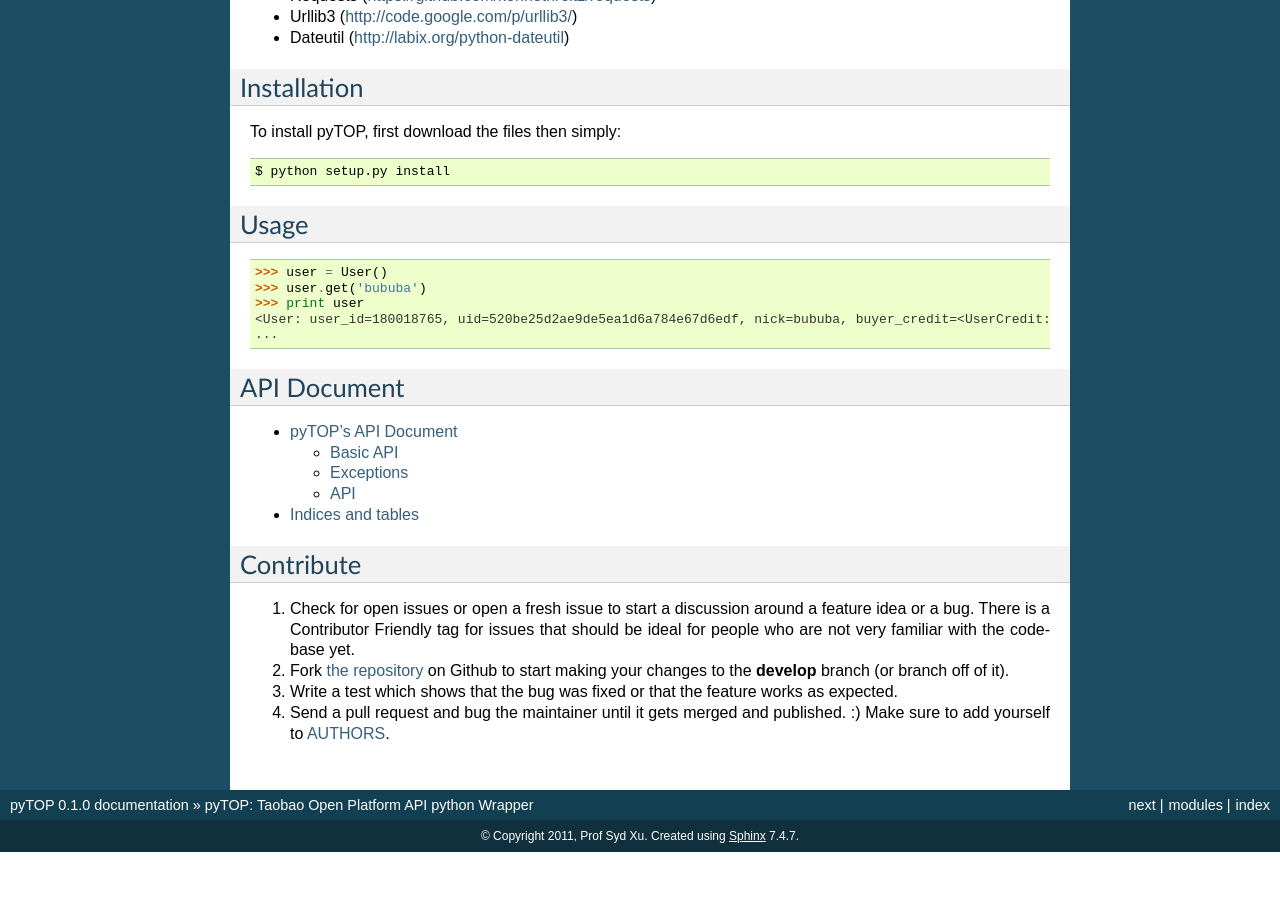
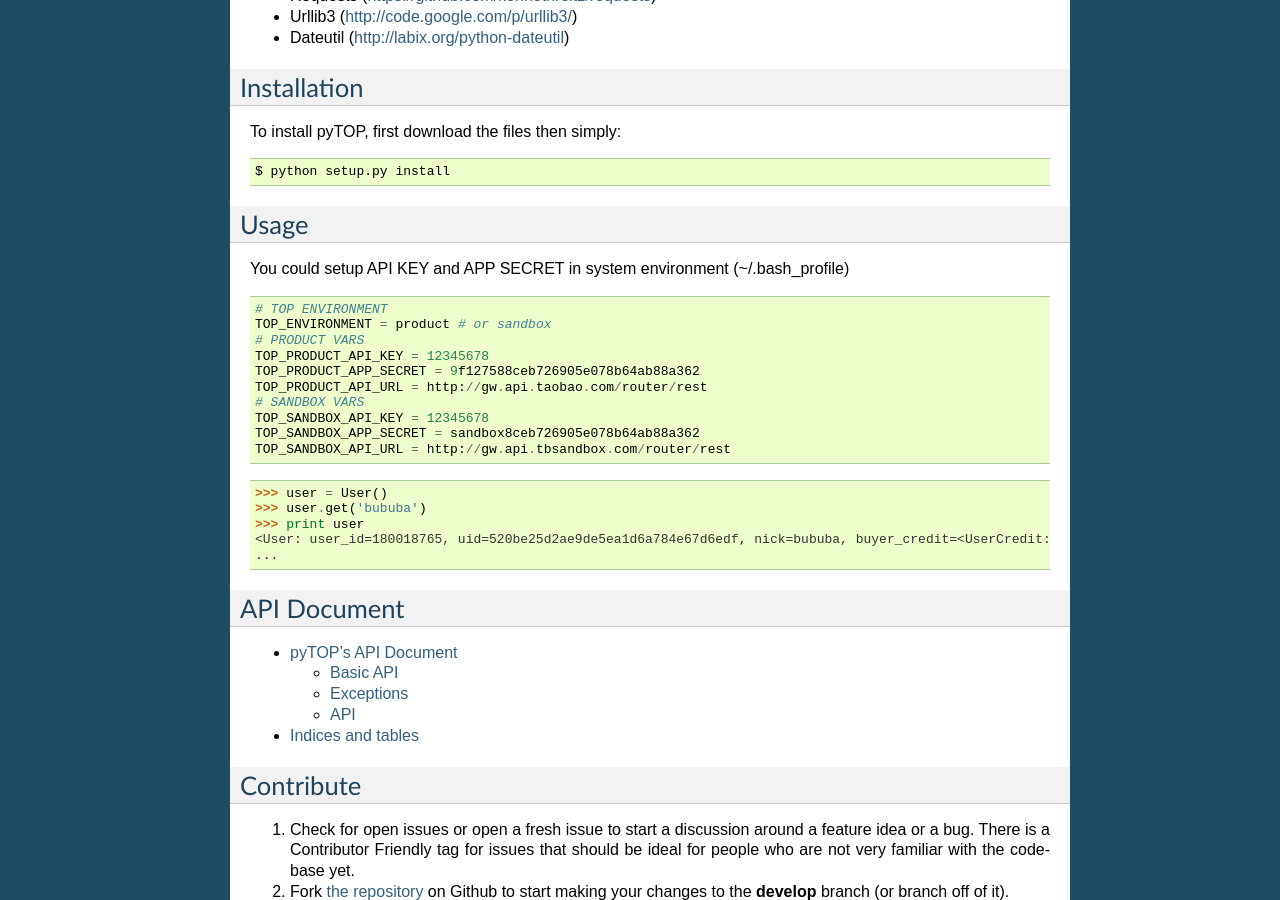
Before and after one commit to bububa/pyTOP, a Sphinx documentation site: the page built from doc/index.rst, in a window 1280 px wide and 900 px high, scrolled down 647 px. Built offline with Sphinx 7.4.7, drawn with Linux system fonts in a browser that asks for light colours; before the commit the page ends 1499 px from its top, so only the background shows below that.

Commit message:
change apikey, appsecret parameters into system environment

```diff
--- a/doc/index.rst
+++ b/doc/index.rst
@@ -50,6 +50,20 @@
 Usage
 -----
 
+You could setup API KEY and APP SECRET in system environment (~/.bash_profile)
+::
+
+    # TOP ENVIRONMENT
+    TOP_ENVIRONMENT = product # or sandbox
+    # PRODUCT VARS
+    TOP_PRODUCT_API_KEY = 12345678
+    TOP_PRODUCT_APP_SECRET = 9f127588ceb726905e078b64ab88a362
+    TOP_PRODUCT_API_URL = http://gw.api.taobao.com/router/rest
+    # SANDBOX VARS
+    TOP_SANDBOX_API_KEY = 12345678
+    TOP_SANDBOX_APP_SECRET = sandbox8ceb726905e078b64ab88a362
+    TOP_SANDBOX_API_URL = http://gw.api.tbsandbox.com/router/rest
+
 ::
 
    >>> user = User()
```
Also changed, not shown: README.rst (+13 -0 lines), 7 other files.
